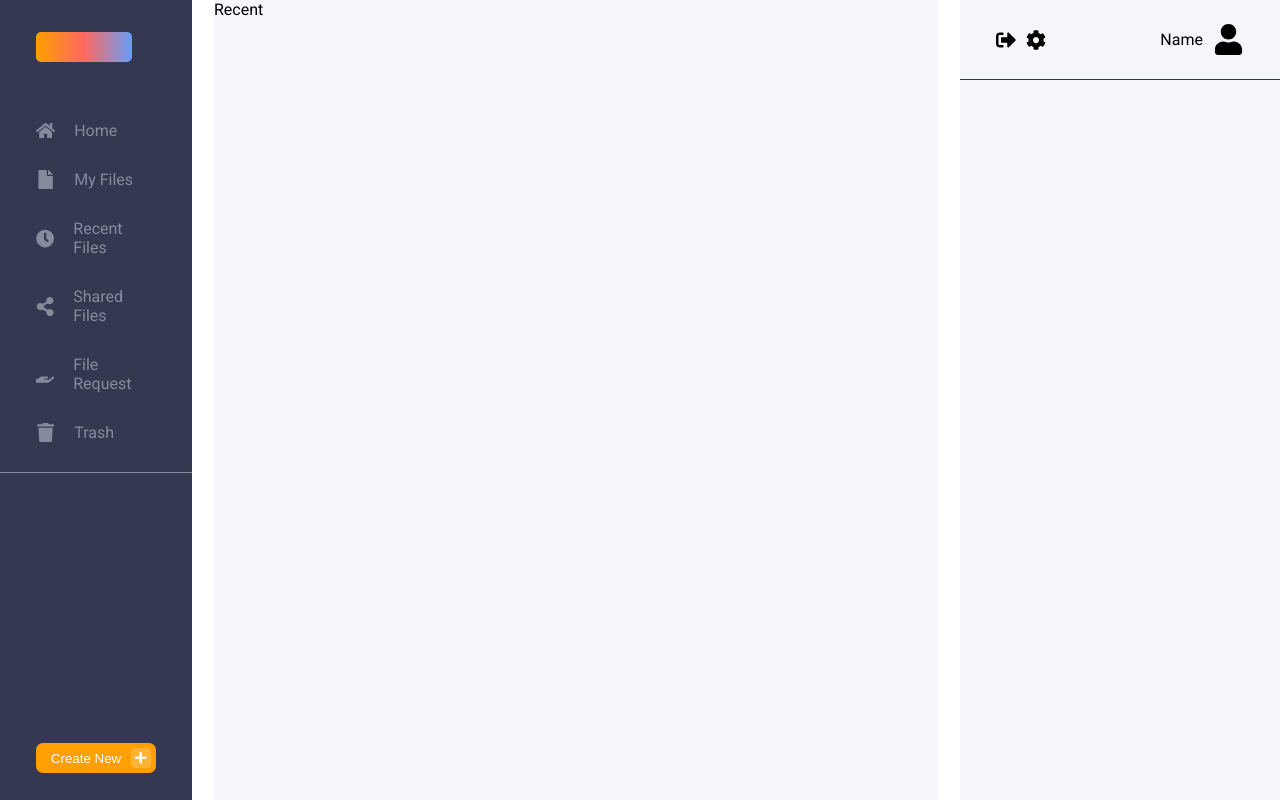
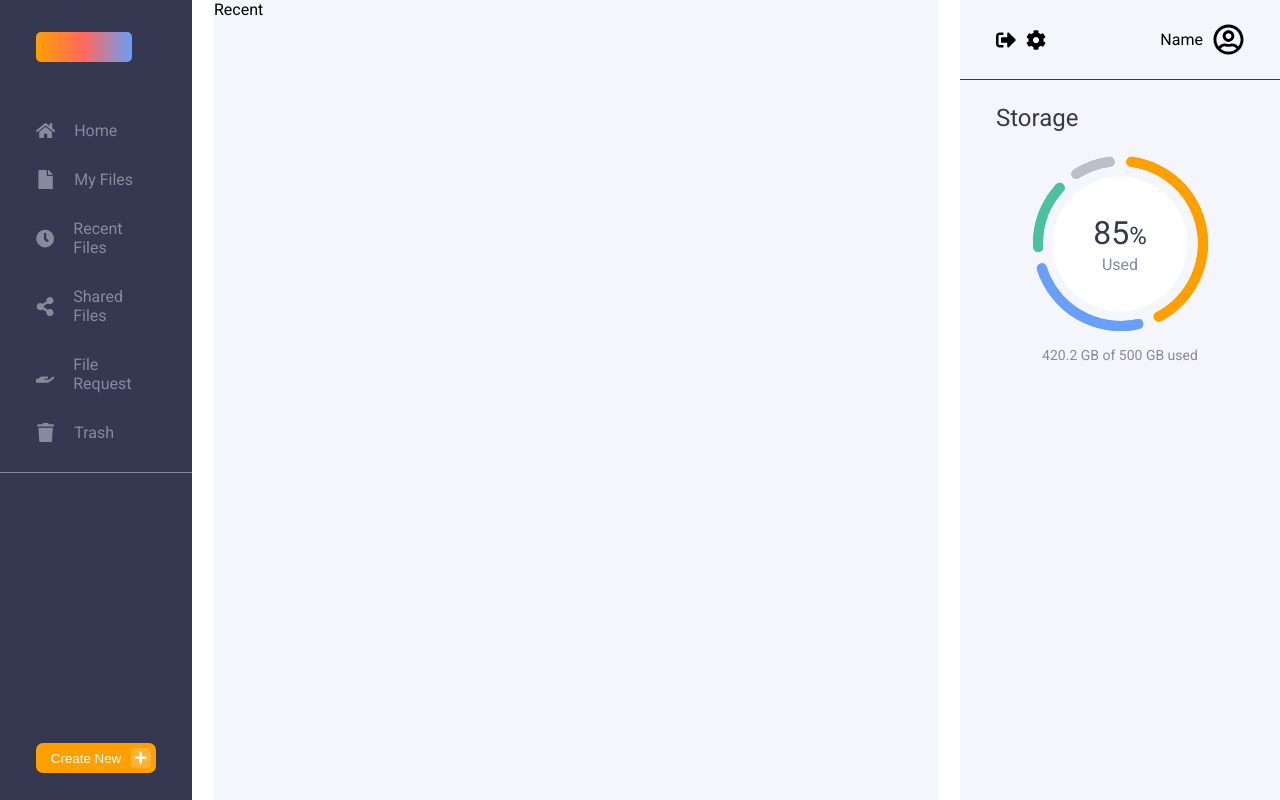
Before and after one commit to CalderonCG/CSS-Nerdery-Challenge, a React (Vite) app: page / in a window 1280 px wide. Built offline with nearby package versions, Linux system fonts and the light colour scheme.

Commit message:
:feat: add pie chart

```diff
--- a/package.json
+++ b/package.json
@@ -10,6 +10,7 @@
     "preview": "vite preview"
   },
   "dependencies": {
+    "d3": "^7.9.0",
     "react": "^19.1.1",
     "react-dom": "^19.1.1",
     "react-icons": "^5.5.0",
--- /dev/null
+++ b/src/components/Chart/Chart.scss
@@ -0,0 +1,42 @@
+@use "../../styles/global" as *;
+
+.chart {
+  position: relative;
+
+  svg {
+    display: block;
+  }
+
+  .chart_used {
+    position: absolute;
+    top: 50%;
+    left: 50%;
+    background-color: white;
+    transform: translate(-50%, -50%);
+    width: 135px;
+    height: 135px;
+    border-radius: 50%;
+    display: flex;
+    flex-direction: column;
+    align-items: center;
+    justify-content: center;
+    font-weight: bold;
+    gap: 0.2rem;
+    color: #3a471b;
+
+    &_percentage {
+      color: var(--font);
+      font-size: 2rem;
+      font-weight: 400;
+
+      &_symbol{
+        font-size: 1.5rem;
+      }
+    }
+
+    &_label{
+        color: var(--secondary_font);
+        font-weight: 400;
+    }
+  }
+}
--- /dev/null
+++ b/src/components/Chart/Chart.tsx
@@ -0,0 +1,72 @@
+import { useEffect, useRef } from "react";
+import * as d3 from "d3";
+import "./Chart.scss";
+
+type DataType = {
+  name: string;
+  value: number;
+};
+const data: DataType[] = [
+  { name: "Files", value: 200 },
+  { name: "Videos", value: 125 },
+  { name: "Pictures", value: 75 },
+  { name: "Available", value: 50 },
+];
+
+function Chart() {
+  //Chart setup--------------------------------------------------------------------------------------------
+  const chartRef = useRef<SVGSVGElement | null>(null); // Reference for chart
+
+  useEffect(() => {
+    //svg container
+    const w = 175;
+    const h = 175;
+    const radius = w / 2;
+    const innerRadius = radius - 10;
+    const svg = d3.select(chartRef.current).attr("width", w).attr("height", h);
+
+    //center svg
+    const g = svg
+      .append("g")
+      .attr("transform", `translate(${w / 2}, ${h / 2})`);
+
+    //generating chart
+    const chartData = d3.pie().value((d: DataType) => d.value)(data);
+    const chartArc = d3
+      .arc()
+      .cornerRadius(10)
+      .padAngle(0.1)
+      .innerRadius(innerRadius)
+      .outerRadius(radius);
+
+    //mapping svg
+    g.selectAll()
+      .data(chartData)
+      .join("path")
+      .attr("d", chartArc)
+      .attr("fill", (d) =>
+        d.data.name === "Files"
+          ? "#FF9F00"
+          : d.data.name === "Videos"
+          ? "#689FF8"
+          : d.data.name === "Pictures"
+          ? "#4AC29D"
+          : "#BCBECA"
+      );
+  }, []);
+
+  return (
+    <div className="chart">
+      <svg ref={chartRef} />
+      <div className="chart_used">
+        <p className="chart_used_percentage">
+          85<span className="chart_used_percentage_symbol">%</span>
+        </p>
+        <p className="chart_used_label">Used</p>
+      </div>
+
+    </div>
+  );
+}
+
+export default Chart;
--- a/src/components/Storage/Storage.scss
+++ b/src/components/Storage/Storage.scss
@@ -29,4 +29,34 @@
       }
     }
   }
+
+  &_container {
+    width: 100%;
+    display: flex;
+    flex-direction: column;
+
+    padding: 24px 36px;
+    gap: 24px;
+
+    &_title{
+      font-weight: 400;
+      color: var(--font);
+      font-size: 24px
+    }
+
+    &_chart {
+      width: 100%;
+      display: flex;
+      flex-direction: column;
+      align-items: center;
+      gap: 16px;
+      justify-content: center;
+
+      &_label {
+        font-weight: 400;
+        font-size: 14px;
+        color: var(--secondary_font);
+      }
+    }
+  }
 }
--- a/src/components/Storage/Storage.tsx
+++ b/src/components/Storage/Storage.tsx
@@ -1,5 +1,6 @@
-import { FaCog, FaSignOutAlt, FaUser } from "react-icons/fa";
+import { FaCog, FaRegUserCircle, FaSignOutAlt} from "react-icons/fa";
 import "./Storage.scss";
+import Chart from "../Chart/Chart";
 
 function Storage() {
   return (
@@ -12,8 +13,16 @@ function Storage() {
 
         <span className="storage_header_avatar">
           <p>Name</p>
-          <FaUser className="storage_header_avatar_icon" />
+          <FaRegUserCircle className="storage_header_avatar_icon" />
         </span>
+      </div>
+
+      <div className="storage_container">
+        <h1 className="storage_container_title">Storage</h1>
+        <div className="storage_container_chart">
+          <Chart />
+          <p className="storage_container_chart_label">420.2 GB of 500 GB used</p>
+        </div>
       </div>
     </div>
   );
```
Also changed, not shown: 1 other file (tests, documents, lock files or other folders).
